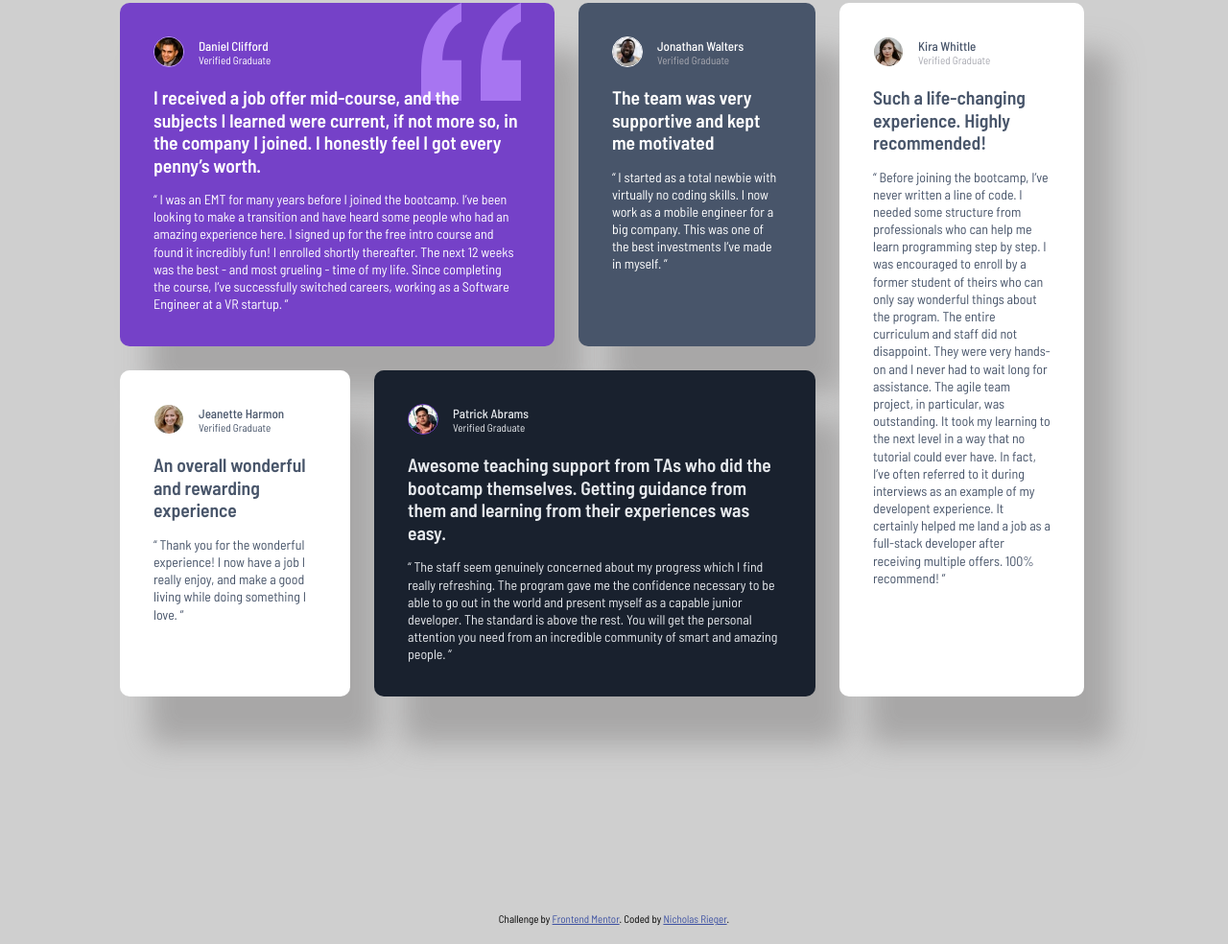
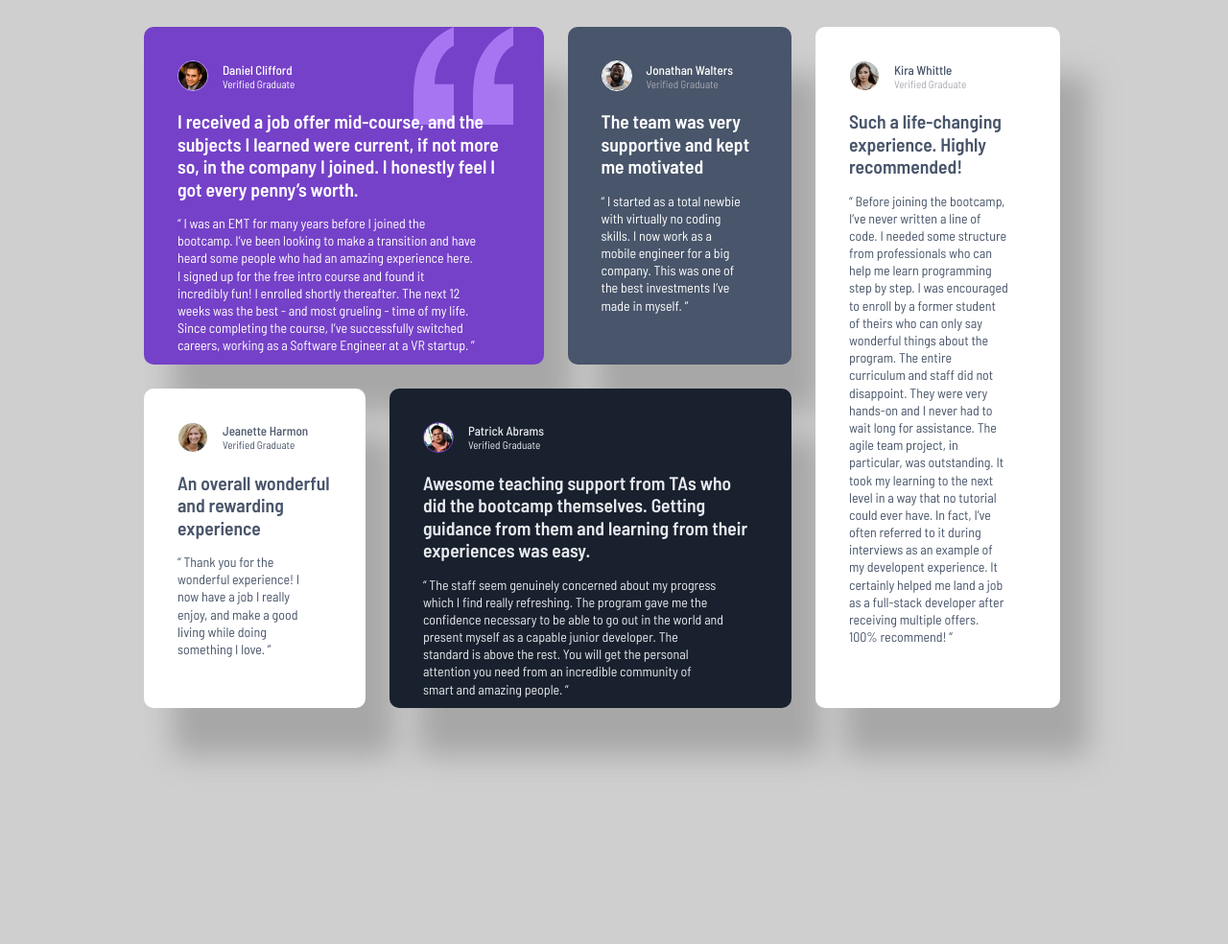
Before and after one commit to NicholasRieger/Cartoes-Feedback, a plain HTML site: page index.html in a window 1280 px wide. Shown: the part 122-1106 px from the top of the page at 96% size. After the commit the page ends 1010 px from the top, so only its background shows below. Drawn offline with Linux system fonts and the light colour scheme.

Commit message:
Tentativa numero 1 de deixar mais parecido com o desafio

```diff
--- a/index.html
+++ b/index.html
@@ -117,11 +117,6 @@
       </blockquote>
     </article>
   </section>
-
-  <div class="attribution">
-    Challenge by <a href="https://www.frontendmentor.io?ref=challenge" target="_blank">Frontend Mentor</a>.
-    Coded by <a href="https://github.com/NicholasRieger">Nicholas Rieger</a>.
-  </div>
 </body>
 
 </html>
--- a/style.css
+++ b/style.css
@@ -29,6 +29,7 @@ body {
     margin: 60px 30px;
     display: grid;
     grid-template: repeat(6, auto) / auto;
+    gap: 40px;
 }
 
 .card1,
@@ -36,10 +37,8 @@ body {
 .card3,
 .card4,
 .card5 {
-    margin: 20px 0;
-    padding: 10px;
     border-radius: 10px;
-    padding: 35px;
+    padding: 35px 35px 10px 35px;
     box-shadow: 0 20px 24px rgba(0, 0, 0, .18);
     width: auto;
 }
@@ -119,16 +118,17 @@ header {
 
 blockquote {
     line-height: 1.3;
+    width: 90%;
 }
 
 @media (min-width: 1200px) {
 
     #cards {
         grid-template-columns: repeat(6, auto);
-        grid-template-rows: minmax(0, 325px) minmax(250, 280px);
+        grid-template-rows: auto auto;
         gap: 25px;
-        margin: 125px;
-        max-width: 1500px;
+        max-width: 1150px;
+        margin: 150px;
     }
 
     .card1 {
@@ -165,7 +165,6 @@ blockquote {
     .card4 {
         grid-row: 2;
         grid-column: 2 / 5;
-
     }
 
     .card5 {
```
